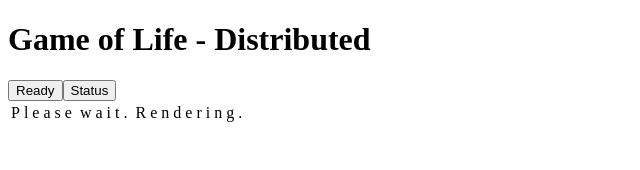
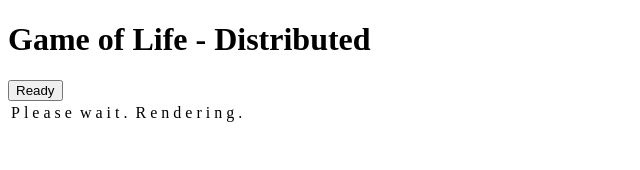
Before and after one commit to esumerfd/game_of_life, an Angular app in the folder distributed/browser/GameOfLife/: page / in a window 1280 px wide. Shown: the top 170 px of the page, without its empty margins (0-640 px from the left). Built offline with nearby package versions, Linux system fonts and the light colour scheme.

Commit message:
remove unused worker message

```diff
--- a/distributed/browser/GameOfLife/src/app/board/board.component.html
+++ b/distributed/browser/GameOfLife/src/app/board/board.component.html
@@ -1,6 +1,5 @@
 <div>
   <button (click)="ready()">Ready</button>
-  <button (click)="status()">Status</button>
   <div>
     {{ message }}
   </div>
--- a/distributed/browser/GameOfLife/src/app/board/board.component.ts
+++ b/distributed/browser/GameOfLife/src/app/board/board.component.ts
@@ -22,10 +22,6 @@ export class BoardComponent {
 
   public ready() {
     this.worker.postMessage('ready');
-  }
-
-  public status() {
-    this.worker.postMessage('status');
   }
 
   public render(message: string) {
--- a/distributed/browser/GameOfLife/src/app/board_worker/board.worker.ts
+++ b/distributed/browser/GameOfLife/src/app/board_worker/board.worker.ts
@@ -3,9 +3,6 @@
 addEventListener('message', ({ data }) => {
   if (data == "ready") {
     postMessage(`ready: ${Date.now()}`);
-  }
-  else if (data == "status") {
-    postMessage(`status: unknown`);
   }
 });
 
```
